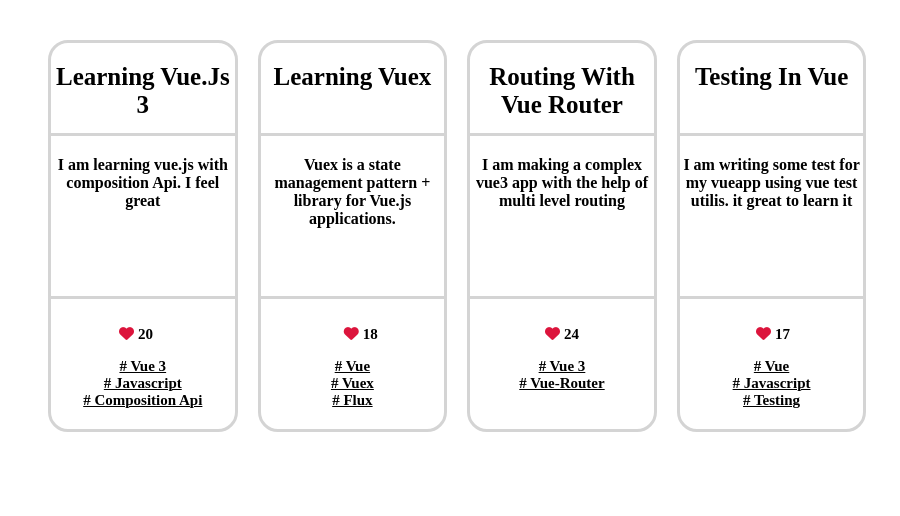
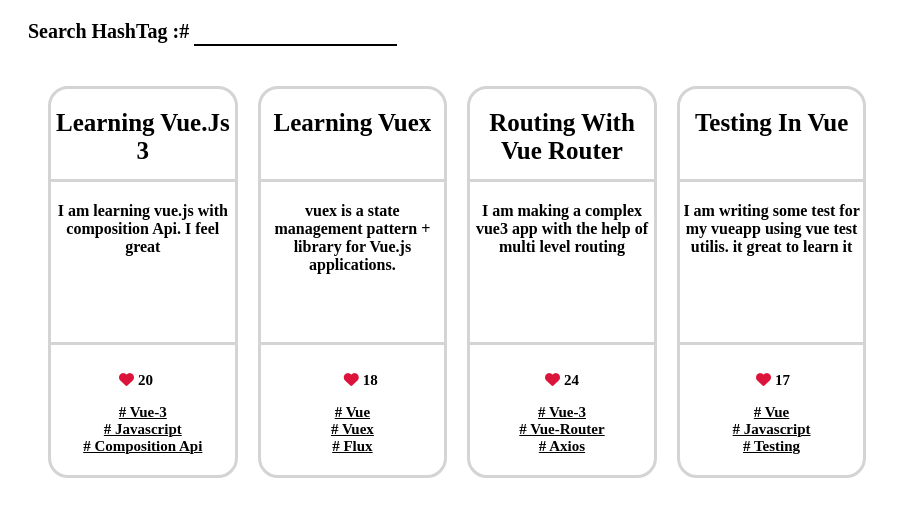
Before and after one commit to PiyushInnotech/micro-blog, a Vue app: page / in a window 1280 px wide. Shown: the top 516 px of the page, without its empty margins (0-900 px from the left). Built offline with nearby package versions, Linux system fonts and the light colour scheme; the HTML template or start-up script is replaced by a standard one.

Commit message:
filtered blog using search engine

```diff
--- a/src/App.vue
+++ b/src/App.vue
@@ -1,11 +1,15 @@
 <template>
+  <form>
+    <label>Search HashTag :#</label>
+    <input type="text" v-model="searchTag" @keyup="searchHash(searchTag)" />
+  </form>
   <div class="cardWrapper">
     <blogCard v-for="blog in blogs" :key="blog.id">
       <template v-slot:description>{{ blog.title }}</template>
       <template v-slot:content>{{ blog.description }}</template>
       <template v-slot:footer>
         <div class="likes">
-          <div class="icon" @click="increaseLike(blogs.indexOf(blog))">
+          <div class="icon" @click="increaseLike(blog.id)">
             <i class="fa-sharp fa-solid fa-heart"></i>
           </div>
           <p>{{ blog.like }}</p>
@@ -25,9 +29,9 @@
   name: "App",
   components: { blogCard },
   setup() {
-    const { blogs, increaseLike, hashTag } = blogData();
+    const { blogs, increaseLike, hashTag, searchTag, searchHash } = blogData();
 
-    return { blogs, increaseLike, hashTag };
+    return { blogs, increaseLike, hashTag, searchTag, searchHash };
   },
 };
 </script>
--- a/src/components/blogData.js
+++ b/src/components/blogData.js
@@ -1,3 +1,4 @@
+
 import { ref } from "vue"
 
 export const blogData = () => {
@@ -8,12 +9,12 @@
             title: "learning Vue.js 3",
             description: "I am learning vue.js with composition Api. I feel great",
             like: 20,
-            topics: ["vue 3", "javascript", "composition api"]
+            topics: ["vue-3", "javascript", "composition api"]
         },
         {
             id: "2",
             title: "learning Vuex",
-            description: "Vuex is a state management pattern + library for Vue.js applications.",
+            description: "vuex is a state management pattern + library for Vue.js applications.",
             like: 18,
             topics: ["vue", "vuex", "flux"]
         },
@@ -22,7 +23,7 @@
             title: "routing with vue router ",
             description: "I am making a complex vue3 app with the help of multi level routing",
             like: 24,
-            topics: ["vue 3", "vue-router"]
+            topics: ["vue-3", "vue-router", "axios"]
         },
         {
             id: "4",
@@ -35,10 +36,12 @@
 
     const blogs = ref('')
 
+    const searchTag = ref('')
+
     blogs.value = blogsData.value
 
     const increaseLike = (key) => {
-        blogs.value[key].like += 1
+        blogsData.value[key - 1].like += 1
     }
 
     const hashTag = (key) => {
@@ -46,6 +49,18 @@
             return blog.topics.includes(key)
         })
     }
-    return { blogs, increaseLike, hashTag }
+
+    const searchHash = (key) => {
+
+        blogs.value = blogsData.value.filter((blog) => {
+            for (let i = 0; i < 3; i++) {
+                if (blog.topics[i].includes(key)) {
+                    return true
+                }
+            }
+        })
+    }
+
+    return { blogs, increaseLike, hashTag, searchTag, searchHash }
 
 }
--- a/src/style.css
+++ b/src/style.css
@@ -61,3 +61,20 @@
   .likes p{
     margin-left: 4px;
   }
+  form{
+    margin-left: 20px;
+    margin-top: 20px;
+    font-weight: bold;
+  }
+  label{
+    font-size: 20px;
+
+  }
+  input{
+    margin-left: 5px;
+    border: none;
+    border-bottom: 2px solid black;
+    height: 20px;
+    font-size: 15px;
+
+  }
```
